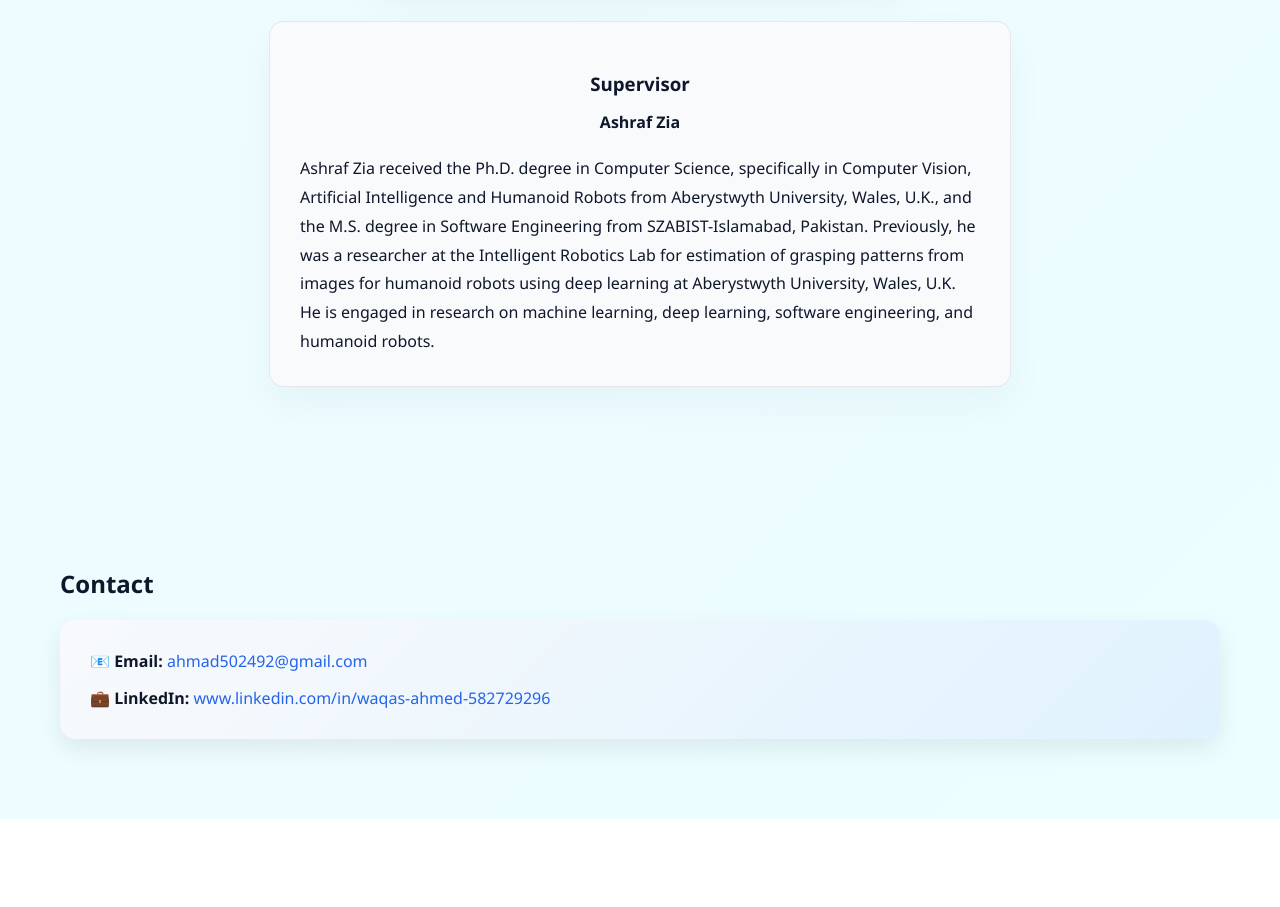
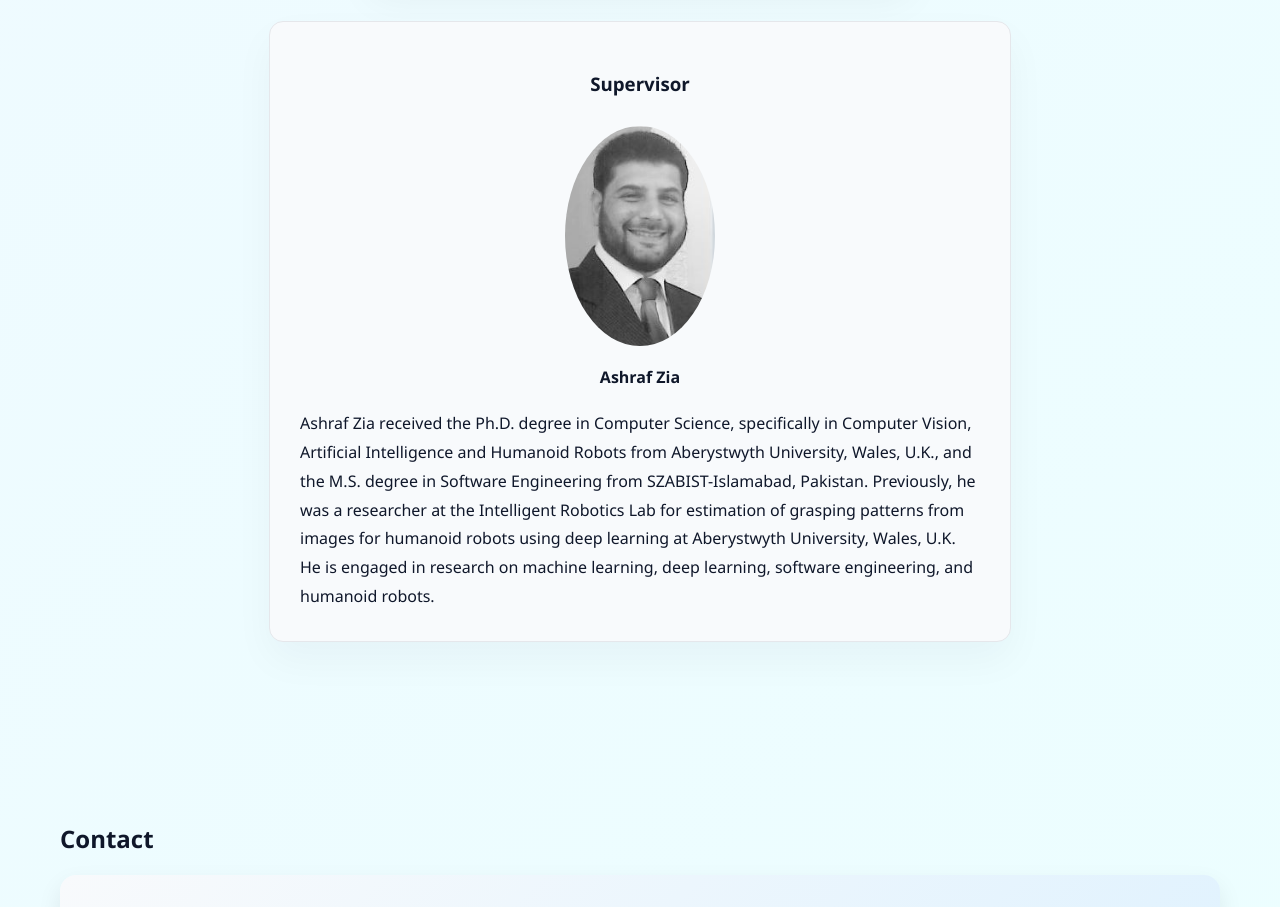
Before and after one commit to Waqas123-tech/Academic_portfolio_web, a React (Create React App) app: page / in a window 1280 px wide. Shown: the part 5160-6067 px from the top of the page. Before the commit the page ends 5979 px from the top, so only its background shows below. Built offline with nearby package versions, Linux system fonts and the light colour scheme.

Commit message:
Add Ashraf Zia supervisor image and deploy updated website

```diff
--- a/src/components/Supervisor.js
+++ b/src/components/Supervisor.js
@@ -32,6 +32,11 @@ const Supervisor = () => {
 
         <div style={{ width: '100%', maxWidth: '680px', padding: '30px', border: '1px solid #e5e7eb', borderRadius: '14px', background: '#f8fafc', boxShadow: '0 18px 40px rgba(15, 23, 42, 0.04)' }}>
           <h3>Supervisor</h3>
+          <img
+            src={`${process.env.PUBLIC_URL}/ashraf.jpg`}
+            alt="Ashraf Zia"
+            style={{ width: '150px', borderRadius: '50%', marginTop: '20px' }}
+          />
           <h4 style={{ marginTop: '15px' }}>Ashraf Zia</h4>
           <p style={{ maxWidth: '700px', margin: '20px auto 0', lineHeight: '1.8', textAlign: 'left' }}>
             Ashraf Zia received the Ph.D. degree in Computer Science, specifically in Computer Vision, Artificial Intelligence and Humanoid Robots from Aberystwyth University, Wales, U.K., and the M.S. degree in Software Engineering from SZABIST-Islamabad, Pakistan. Previously, he was a researcher at the Intelligent Robotics Lab for estimation of grasping patterns from images for humanoid robots using deep learning at Aberystwyth University, Wales, U.K. He is engaged in research on machine learning, deep learning, software engineering, and humanoid robots.
```
Also changed, not shown: public/ashraf.jpg (added).
